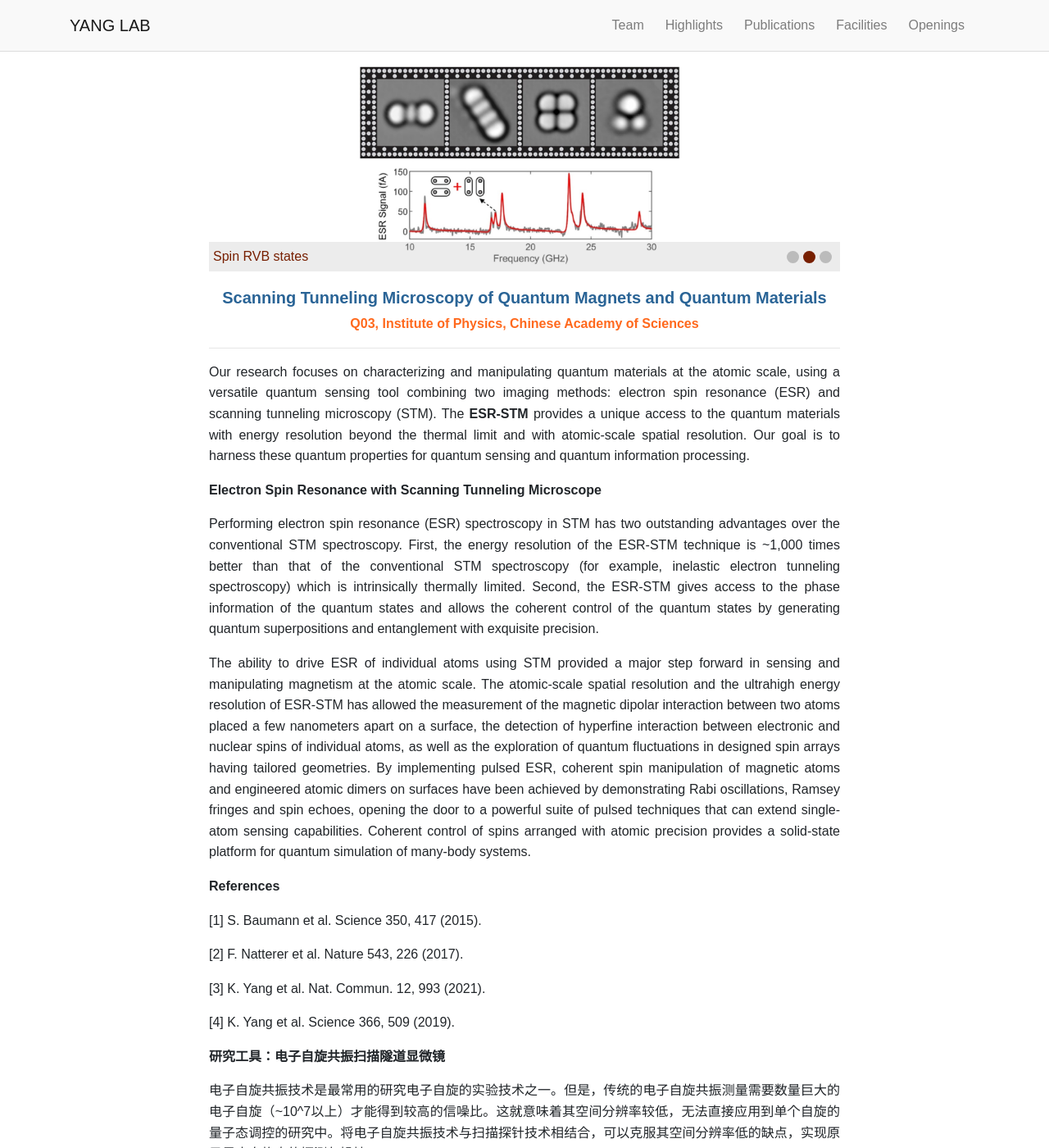
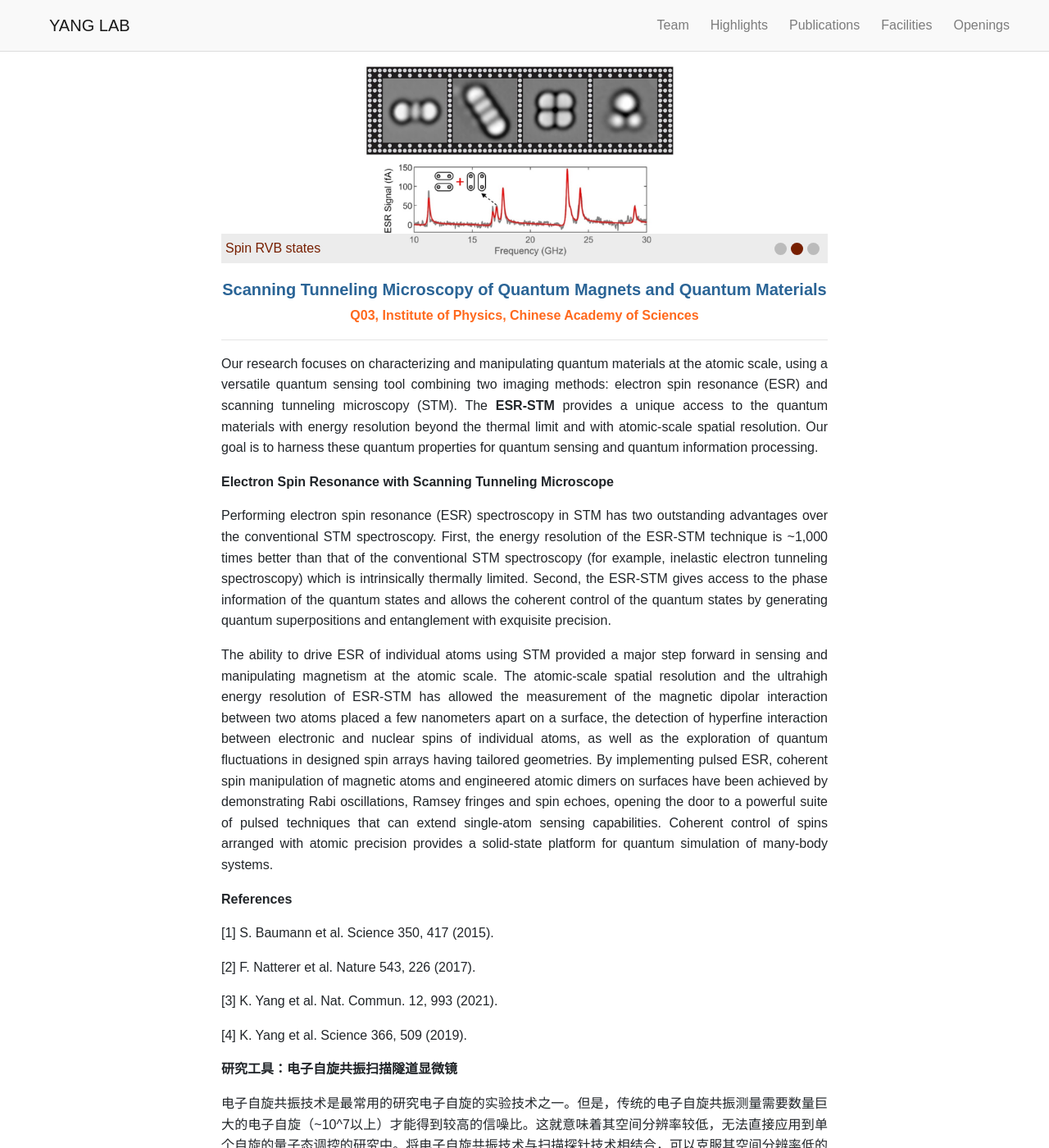
Before and after one commit to ZoomWuun/Q03i, a Jekyll site: the page built from _pages/home.md, in a window 1280 px wide and 1400 px high. Shown: the whole window at 82% size. Built offline with Jekyll 4.4.1, drawn with Linux system fonts in a browser that asks for light colours.

Commit message:
Add files via upload

```diff
--- a/_includes/header.html
+++ b/_includes/header.html
@@ -1,6 +1,6 @@
 <header class="site-header" role="banner">
     <nav class="navbar navbar-expand-sm navbar-light px-0 fixed-top">
-        <div class="container">
+        <div class="container-fluid">
             <!-- Navbar brand -->
             <a class="navbar-brand" href="/" id="navbar-brand">{{ site.title }}</a>
 
@@ -49,6 +49,7 @@
 
     .navbar-brand {
         transition: color 0.3s, opacity 0.3s;
+        padding-left: 15px; /* Adjust this value to match the padding of your content */
     }
 
     .navbar-brand.scrolled {
@@ -71,11 +72,20 @@
         margin-right: 10px; /* Adjust spacing between nav items */
     }
 
-    .container {
-        display: flex;
-        justify-content: space-between;
-        align-items: center;
-        max-width: 1140px; /* Adjust to match your content width */
+    .container-fluid {
+        padding-left: 15px; /* Adjust this value to match the padding of your content */
+        padding-right: 15px; /* Adjust this value to match the padding of your content */
+    }
+
+    @media (min-width: 768px) {
+        .navbar-brand {
+            padding-left: 30px; /* Adjust this value to match the padding of your content on larger screens */
+        }
+
+        .container-fluid {
+            padding-left: 30px; /* Adjust this value to match the padding of your content on larger screens */
+            padding-right: 30px; /* Adjust this value to match the padding of your content on larger screens */
+        }
     }
 </style>
 
```
